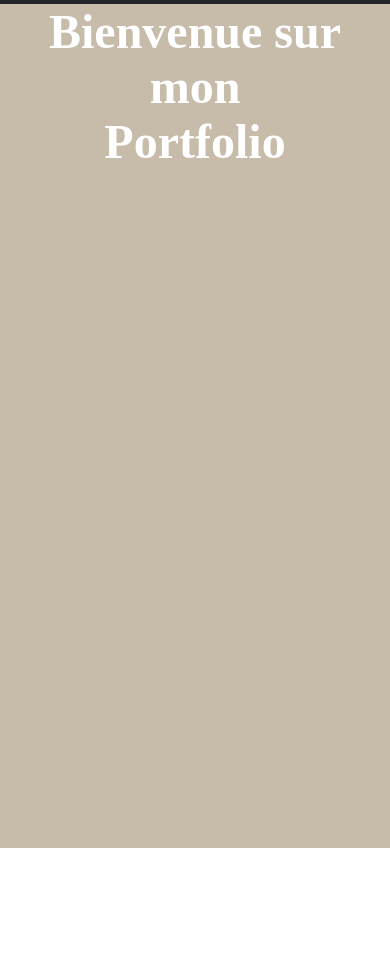
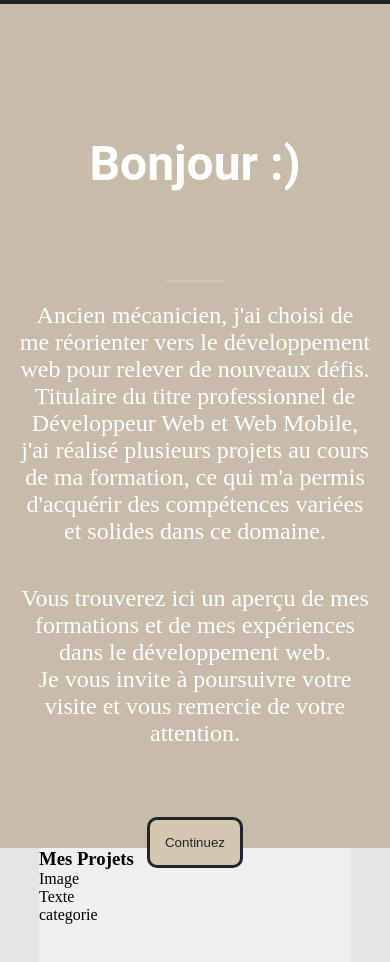
Before and after one commit to AurelienChetot/portfolio-v3, a Next.js app: page / in a window 390 px wide. Shown: the part 840-1802 px from the top of the page. Before the commit the page ends 1688 px from the top, so only its background shows below. Built offline with nearby package versions, Linux system fonts and the light colour scheme.

Commit message:
add section and responsive

```diff
--- a/src/app/page.jsx
+++ b/src/app/page.jsx
@@ -36,7 +36,6 @@ export default function Home() {
   return (
     <main className="container-page">
       <BgParticle />
-      <section id="top-page" className="section-home">
       <header>
         <nav>
           <a id="openBtn" onClick={toggleMenu}>
@@ -67,7 +66,14 @@ export default function Home() {
               >
                 Accueil
               </li>
-                <li>Mes Projets</li>
+              <li
+                onClick={() => {
+                  handleScroll("projet");
+                  closeMenu();
+                }}
+              >
+                Mes Projets
+              </li>
               <li>Formation</li>
               <li>CV en ligne</li>
               <li>Contact</li>
@@ -75,6 +81,7 @@ export default function Home() {
           </div>
         </nav>
       </header>
+      <section id="top-page" className="section-home">
         <h2>
           Bienvenue sur mon <br /> Portfolio
         </h2>
@@ -90,9 +97,36 @@ export default function Home() {
         </div>
       </section>
       <section id="presentation" className="section-presentation">
-        <h2>
-          Bienvenue sur mon <br /> Portfolio
-        </h2>
+        <h2>Bonjour :)</h2>
+        <p>
+          Ancien mécanicien, j'ai choisi de me réorienter vers le développement
+          web pour relever de nouveaux défis. Titulaire du titre professionnel
+          de Développeur Web et Web Mobile, j'ai réalisé plusieurs projets au
+          cours de ma formation, ce qui m'a permis d'acquérir des compétences
+          variées et solides dans ce domaine.
+        </p>
+        <p>
+          Vous trouverez ici un aperçu de mes formations et de mes expériences
+          dans le développement web. <br /> Je vous invite à poursuivre votre
+          visite et vous remercie de votre attention.
+        </p>
+        <div className="button-container">
+          <button
+            onClick={() => {
+              handleScroll("projet");
+            }}
+          >
+            Continuez
+          </button>
+        </div>
+      </section>
+      <section id="projet" className="section-projet">
+        <div className="projet-container">
+          <h3>Mes Projets</h3>
+          <p>Image</p>
+          <p>Texte</p>
+          <p>categorie</p>
+        </div>
       </section>
     </main>
   );
--- a/src/styles/abstracts/variables.scss
+++ b/src/styles/abstracts/variables.scss
@@ -1,6 +1,8 @@
 $primary-color: white;
 $secondary-color: #8f7854;
 $grey-color: #bdbebf;
+$darkblue-color: #212529;
+$brow-color: #d3c7b0;
 
 $primary-background-color: rgb(143, 120, 84, 0.5);
 
--- a/src/styles/global.scss
+++ b/src/styles/global.scss
@@ -9,10 +9,6 @@
   user-select: none;
 }
 
-html {
-  scroll-behavior: smooth; // Active le défilement fluide
-}
-
 #tsparticles {
   position: absolute;
   top: 0;
--- a/src/styles/pages/page.scss
+++ b/src/styles/pages/page.scss
@@ -7,22 +7,25 @@
     justify-content: space-between;
     color: $grey-color;
     padding: 50px 15vw;
-    width: 100%;
+    width: 94%;
   }
   // Title
   h1 {
     font-size: 1.8rem;
     font-family: $font-family;
     white-space: nowrap;
+    text-shadow: 1px 1px 0 black, -1px 1px 0 black, 1px -1px 0 black,
+      -1px -1px 0 black;
   }
   h1:hover {
     color: $primary-color;
     cursor: pointer;
   }
   h2 {
+    text-align: center;
     font-size: 3rem;
+    font-family: $font-family;
     color: $primary-color;
-    text-align: center;
   }
   // Liste nav
   ul {
@@ -32,6 +35,8 @@
     color: $grey-color;
     font-family: $font-family;
     white-space: nowrap;
+    text-shadow: 1px 1px 0 black, -1px 1px 0 black, 1px -1px 0 black,
+      -1px -1px 0 black;
   }
   li:hover {
     color: $primary-color;
@@ -45,6 +50,7 @@
   .section-home {
     display: flex;
     flex-direction: column;
+    justify-content: center;
     min-height: 100vh;
 
     h2 {
@@ -71,16 +77,55 @@
       color: $grey-color;
     }
   }
+
   .section-presentation {
+    display: flex;
+    flex-direction: column;
+    justify-content: center;
     height: 100vh;
     background-color: $primary-background-color;
+    padding-top: 150px;
+    h2 {
+      padding-bottom: 90px;
+      text-align: center;
+      position: relative;
+
+      &::after {
+        content: "";
+        position: absolute;
+        bottom: 50%;
+        bottom: 0;
+        left: 50%;
+        transform: translateX(-50%);
+        width: 15%;
+        border-bottom: 2px solid $brow-color;
+      }
+    }
+    p {
+      font-size: 1.5rem;
+      text-align: center;
+      color: $primary-color;
+      padding: 50px 25vw;
+    }
   }
+
+  .section-projet {
+    height: auto;
+    background-color: rgba(223, 223, 223, 0.8);
+    .projet-container {
+      height: 100vh;
+      margin: 0 10vw;
+      background-color: rgba(255, 255, 255, 0.4);
+    }
+  }
+
   // Logo style
   .svg-scroll-container {
     display: flex;
     justify-content: center;
     width: 100%;
   }
+
   // Menu Burger style
 
   .sidenav {
@@ -106,13 +151,35 @@
     display: none;
   }
 
+  // button style
+  .button-container {
+    display: flex;
+    justify-content: center;
+    margin-top: 50px;
+
+    button {
+      padding: 15px;
+      background-color: $brow-color;
+      color: $darkblue-color;
+      cursor: pointer;
+      border-radius: 10px;
+      border: solid 3px $darkblue-color;
+    }
+    button:hover {
+      background-color: $secondary-color;
+      color: $primary-color;
+    }
+  }
+
   // 950px - 1200px (Tablette)
   @media only screen and (max-width: 1200px) {
     nav {
       display: flex;
       justify-content: center;
-      padding: 50px 5vw;
+      padding: 30px 5vw;
+      width: 100%;
     }
+    // Section responsive
     .section-home {
       h2 {
         margin-top: 50px;
@@ -125,9 +192,16 @@
       }
     }
 
+    .section-presentation {
+      p {
+        padding: 20px 5vw;
+      }
+    }
+
     .svg-scroll-container {
       margin-top: 40px;
     }
+
     // MenuBurger style
     .sidenav {
       display: flex;
```
Lines whose indentation alone changed are shown as unchanged.
